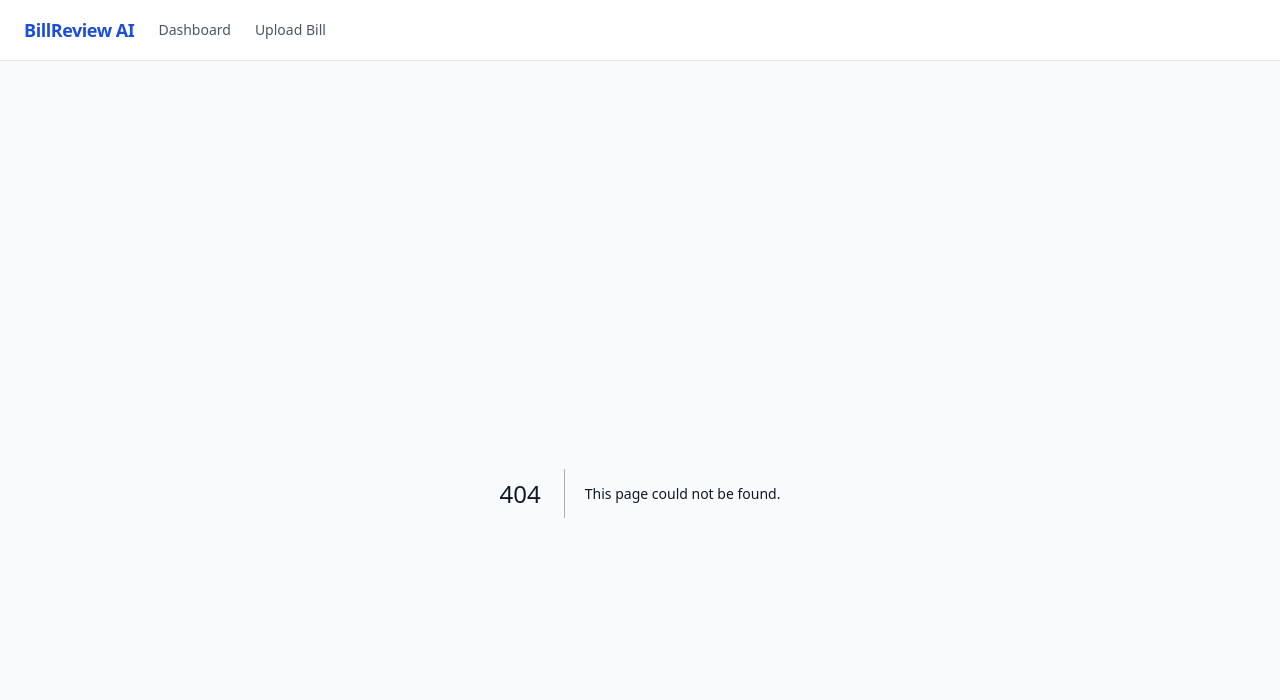
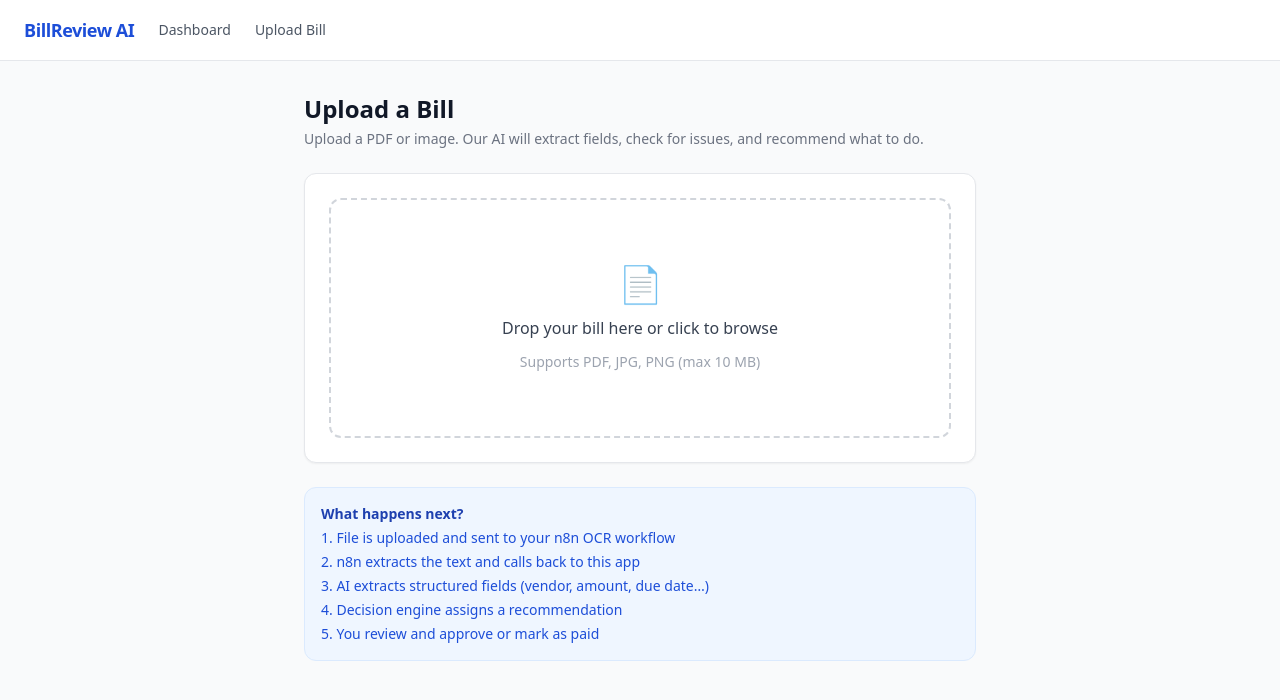
Before and after one commit to Venkata-Murari1711/bill-review-assistant, a Next.js app: page /upload in a window 1280 px wide. Before the commit this address had no page. Shown: the top 700 px of the page. Built offline with nearby package versions, Linux system fonts and the light colour scheme.

Commit message:
Add files via upload

```diff
--- /dev/null
+++ b/app/upload/page.tsx
@@ -0,0 +1,29 @@
+import UploadZone from '@/components/UploadZone';
+
+export default function UploadPage() {
+  return (
+    <div className="max-w-2xl mx-auto space-y-6">
+      <div>
+        <h1 className="text-2xl font-bold text-gray-900">Upload a Bill</h1>
+        <p className="text-gray-500 text-sm mt-1">
+          Upload a PDF or image. Our AI will extract fields, check for issues, and recommend what to do.
+        </p>
+      </div>
+
+      <div className="bg-white rounded-xl border border-gray-200 shadow-sm p-6">
+        <UploadZone />
+      </div>
+
+      <div className="bg-blue-50 border border-blue-100 rounded-xl p-4 text-sm text-blue-800 space-y-1">
+        <p className="font-semibold">What happens next?</p>
+        <ol className="list-decimal list-inside space-y-1 text-blue-700">
+          <li>File is uploaded and sent to your n8n OCR workflow</li>
+          <li>n8n extracts the text and calls back to this app</li>
+          <li>AI extracts structured fields (vendor, amount, due date…)</li>
+          <li>Decision engine assigns a recommendation</li>
+          <li>You review and approve or mark as paid</li>
+        </ol>
+      </div>
+    </div>
+  );
+}
```
